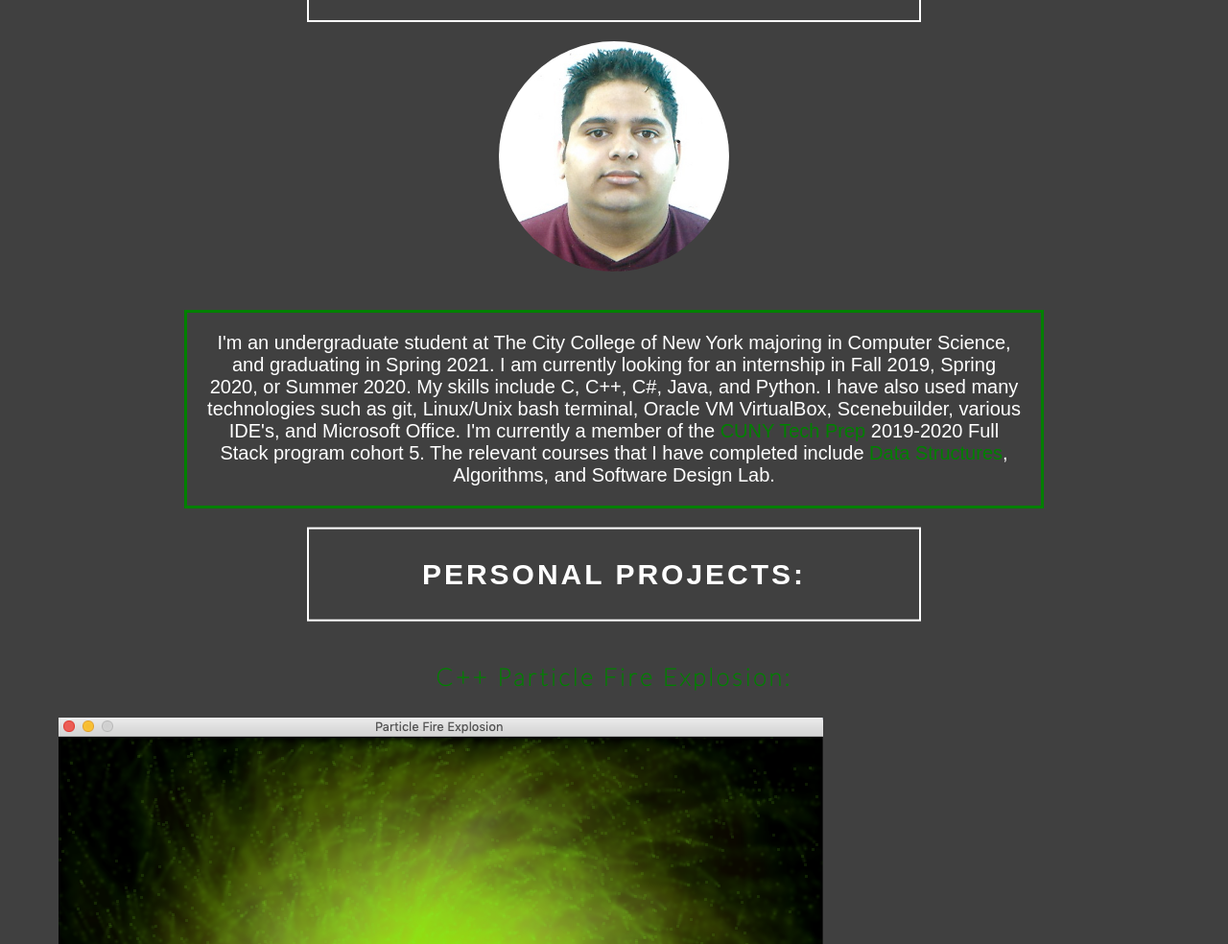
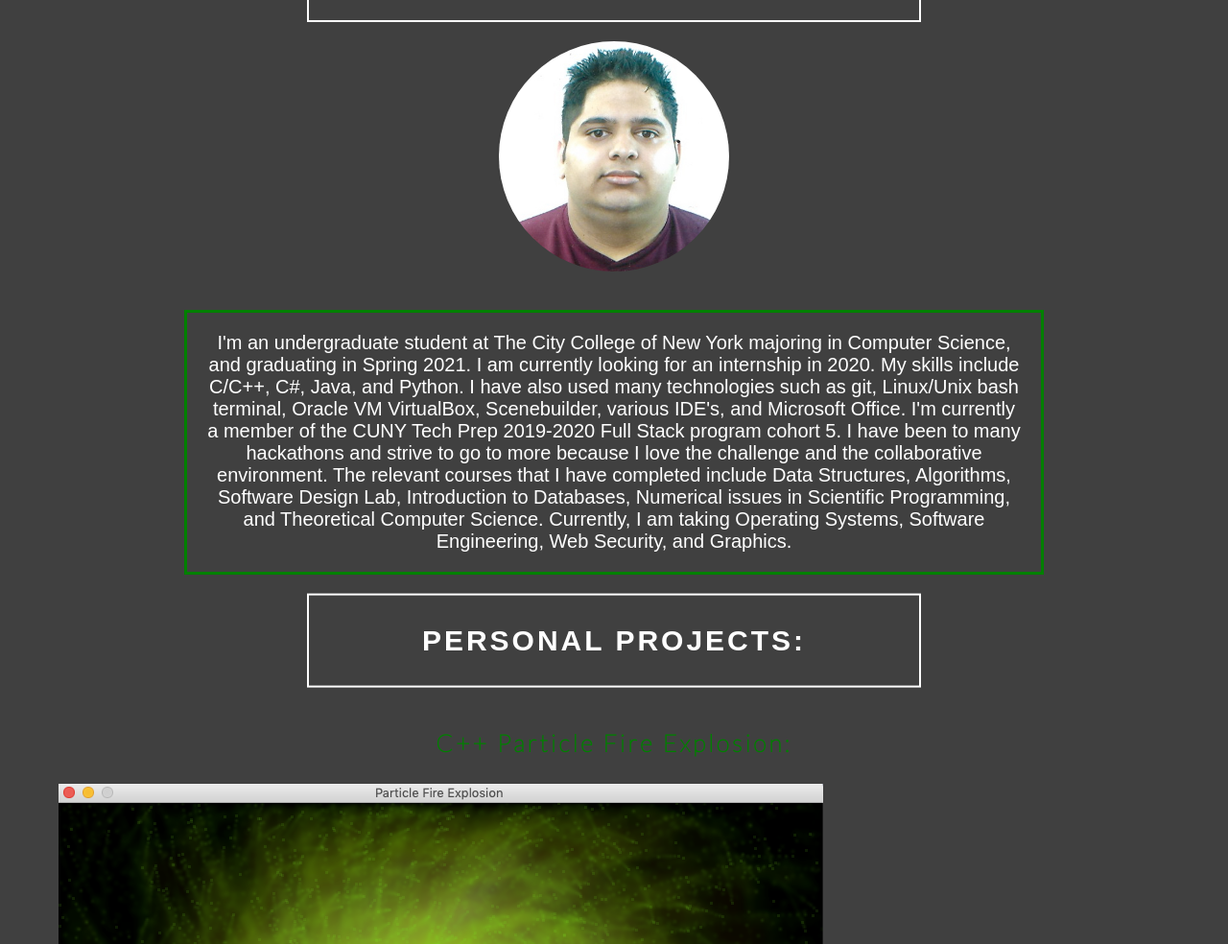
Before and after one commit to rehman000/rehman000.github.io, a plain HTML site: page index.html in a window 1280 px wide. Shown: the part 956-1940 px from the top of the page at 96% size. Drawn offline with Linux system fonts and the light colour scheme.

Commit message:
updated paragraph

```diff
--- a/index.html
+++ b/index.html
@@ -45,7 +45,7 @@
 					<img src="./Passport Photo.png" width="300" height="300" alt="Profile Photo" id="Profile_Img" alt="Profile Image of Rehman Arshad">
 				</div>
 
-				<p> I'm an undergraduate student at The City College of New York majoring in Computer Science, and graduating in Spring 2021. I am currently looking for an internship in Fall 2019, Spring 2020, or Summer 2020. My skills include C, C++, C#, Java, and Python. I have also used many technologies such as git, Linux/Unix bash terminal, Oracle VM VirtualBox, Scenebuilder, various IDE's, and Microsoft Office. I'm currently a member of the <a href="https://cunytechprep.nyc/">CUNY Tech Prep</a> 2019-2020 Full Stack program cohort 5. The relevant courses that I have completed include <a href="https://github.com/rehman000/Data_Structures">Data Structures</a>, Algorithms, and Software Design Lab.</p>
+				<p> I'm an undergraduate student at The City College of New York majoring in Computer Science, and graduating in Spring 2021. I am currently looking for an internship in 2020. My skills include C/C++, C#, Java, and Python. I have also used many technologies such as git, Linux/Unix bash terminal, Oracle VM VirtualBox, Scenebuilder, various IDE's, and Microsoft Office. I'm currently a member of the CUNY Tech Prep 2019-2020 Full Stack program cohort 5. I have been to many hackathons and strive to go to more because I love the challenge and the collaborative environment. The relevant courses that I have completed include Data Structures, Algorithms, Software Design Lab, Introduction to Databases, Numerical issues in Scientific Programming, and Theoretical Computer Science. Currently, I am taking Operating Systems, Software Engineering, Web Security, and Graphics. </p>
 
 			</span>
 		</div>
```
